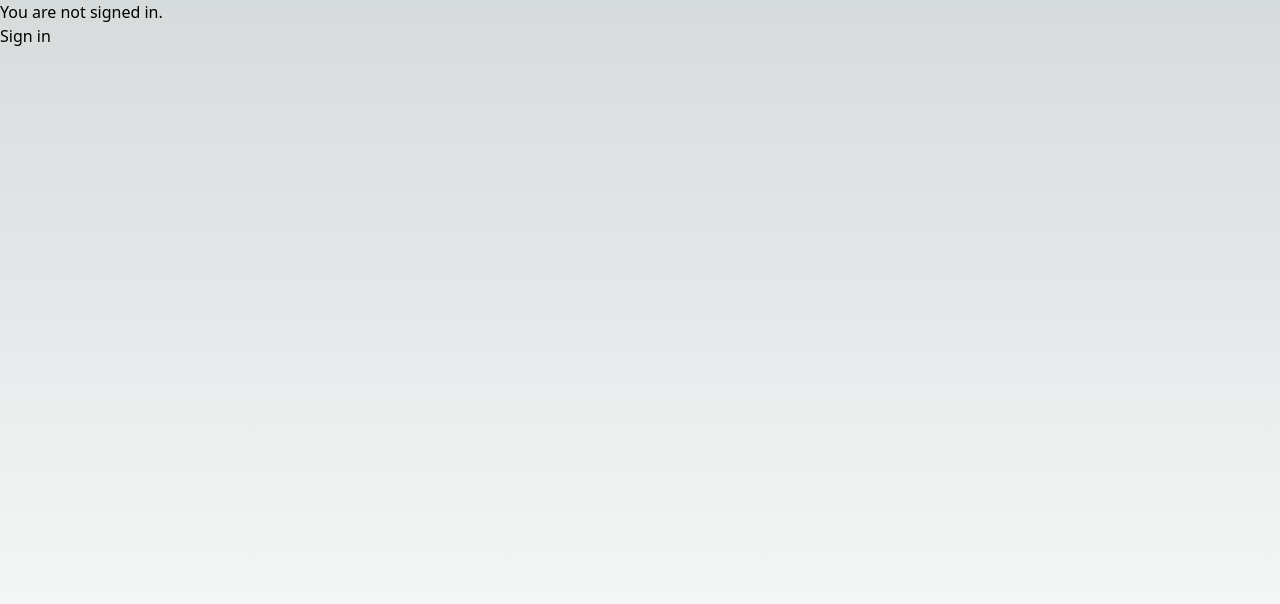
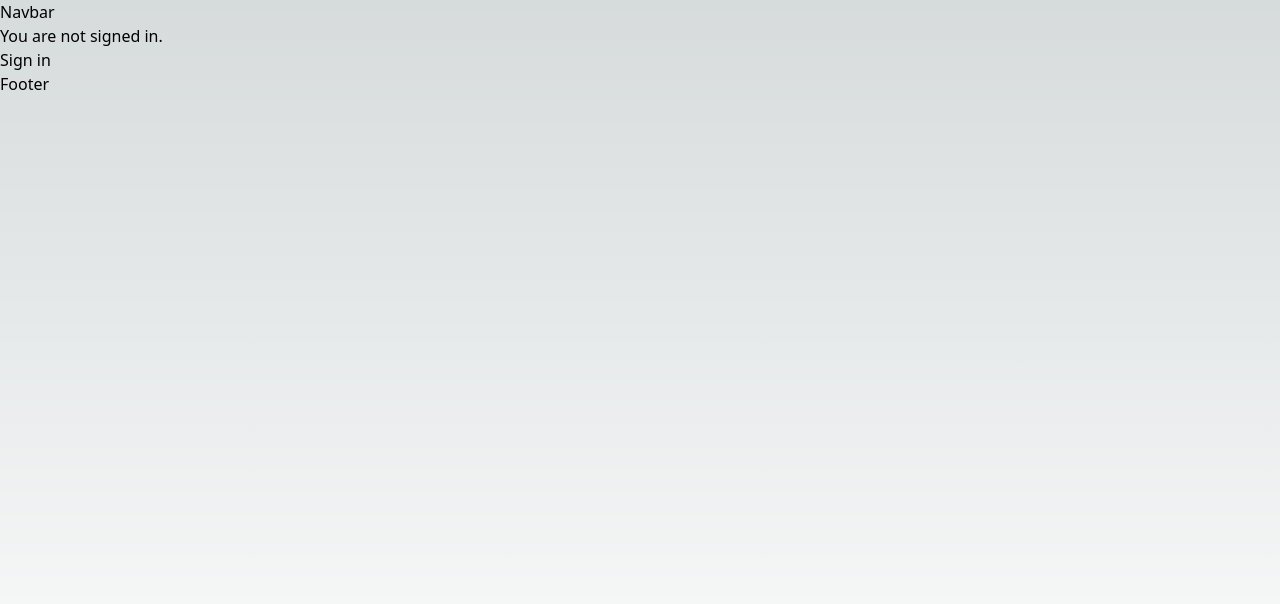
Before and after one commit to CatW-M/four-the-people, a Next.js app in the folder client/: page /login in a window 1280 px wide. Shown: the top 604 px of the page. Built offline with nearby package versions, Linux system fonts and the light colour scheme; no server answers.

Commit message:
fixes styling issues

```diff
--- a/client/app/layout.jsx
+++ b/client/app/layout.jsx
@@ -5,8 +5,10 @@ export default function RootLayout({ children }) {
   return (
     <html lang="en">
       <head />
-      <body>
+      <body className="h-screen">
+        <nav><h2>Navbar</h2></nav>
         <Providers>{children}</Providers>
+        <footer><h2>Footer</h2></footer>
       </body>
     </html>
   )
--- a/client/app/login/page.jsx
+++ b/client/app/login/page.jsx
@@ -9,14 +9,14 @@ export default function Login() {
   const {data: session} = useSession();
   if (session) {
    return (
-    <>
-      <div>Welcome, {session.user.name}</div>
+    <div>
+      <div className="">Welcome, {session.user.name}</div>
       <button onClick={() => signOut()}>Sign out</button>
-    </>
+    </div>
    )
   } else {
     return (
-      <div className="h-screen">
+      <div className="">
         <p>You are not signed in.</p>
         <button onClick={() => signIn()}>Sign in</button>
       </div>
--- a/client/app/page.jsx
+++ b/client/app/page.jsx
@@ -6,15 +6,13 @@ const inter = Inter({ subsets: ['latin'] })
 
 export default function LandingPage() {
   return (
-    <main className="h-screen">
+    <main className="">
       <h1>Welcome to AppName</h1>
 
       <h2>We make doing x, y, and z easy!</h2>
 
       <Link href="/login"><h2>Sign in with Google</h2></Link>
       <h2>Sign in with Facebook</h2>
-      <h2>Sign in with Instagram</h2>
-      <h2>Sign in with Neopets</h2>
 
       <h3><button>Already a user?</button></h3>
     </main>
```
